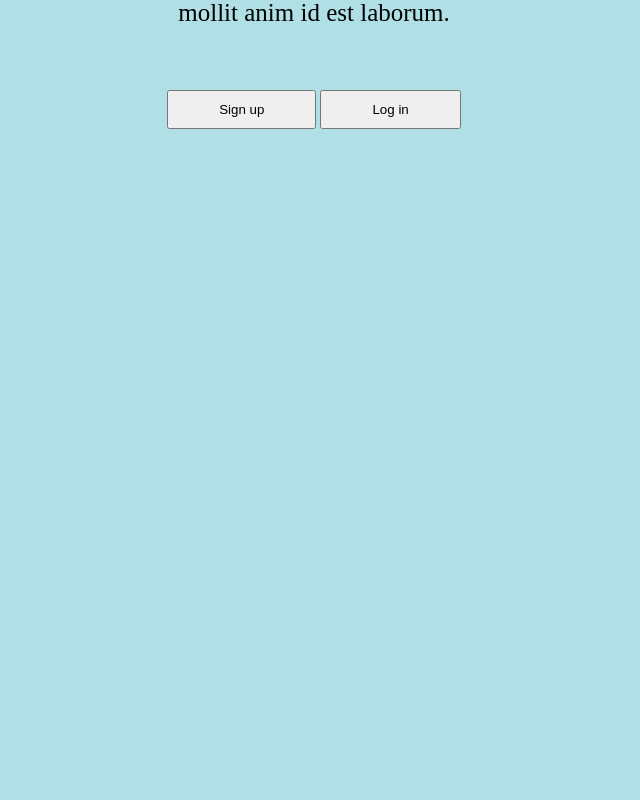
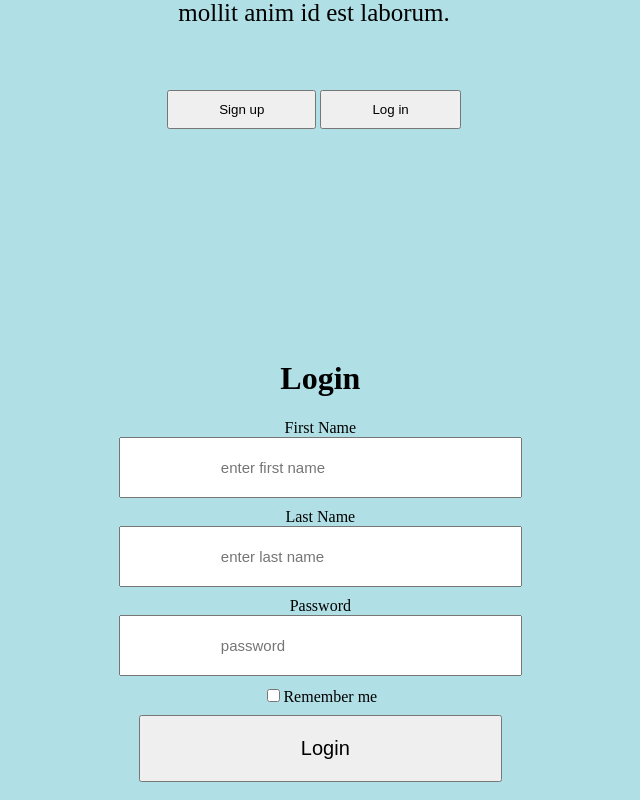
Before and after one commit to Kandedriva/final_project, a React (Create React App) app: page / in a window 1280 px wide. Shown: the part 474-1274 px from the top of the page, without its empty margins (326-966 px from the left). Before the commit the page ends 821 px from the top, so only its background shows below. Built offline with nearby package versions, Linux system fonts and the light colour scheme.

Commit message:
Create the Login component add Css style then render the component in App.js

```diff
--- a/src/components/App.js
+++ b/src/components/App.js
@@ -1,10 +1,14 @@
 import React from "react";
+import Login from "./Login";
 import Welcome from "./Welcome";
 
 
 function App(){
   return(
-    <Welcome/>
+    <div>
+      <Welcome/>
+    <Login/>
+    </div>
   )
 }
 
--- /dev/null
+++ b/src/components/Login.js
@@ -0,0 +1,23 @@
+import React from "react";
+
+
+function Login() {
+    return (
+      <div className="divi">
+        <form className="loginForm" action="index.html" method="post">
+        <h1>Login</h1>
+
+          <label htmlFor="fname">First Name</label><br />
+          <input className="login" type="text" name="Fname" id="fname" placeholder="enter first name" /><br />
+          <label htmlFor="lname">Last Name</label><br />
+          <input className="login" type="text" name="lname" id="lname" placeholder="enter last name" /><br />
+          <label htmlFor="password">Password</label><br />
+          <input className="login" type="password" name="password" id="password" placeholder="password" /><br />
+          <input className="check" type="checkbox" name="rememberMe" id="rememberMe" />
+          <label htmlFor="rememberMe">Remember me</label><br />
+          <button type="button" name="button" className="loginButton">Login</button>
+        </form>
+      </div>
+    );
+  }
+export default Login;
--- a/src/index.css
+++ b/src/index.css
@@ -24,3 +24,24 @@ body {
   border-radius: 2px solid;
 
   }
+
+  .loginForm{
+    text-align: center;
+    margin: 0 26% 0 30% ;
+    padding:0 5% 0 2%;
+  }
+
+  .login, .signUp{
+    padding: 20px 100px 20px 100px;
+    margin-bottom: 10px;
+    /* border-collapse: 5%; */
+    font-size:15px
+  }
+
+  .loginButton{
+    padding: 20px 150px 20px 160px;
+    margin-bottom: 10px;
+    border-collapse: 5%;
+    font-size:20px;
+    margin-top: 2%;
+  }
```
